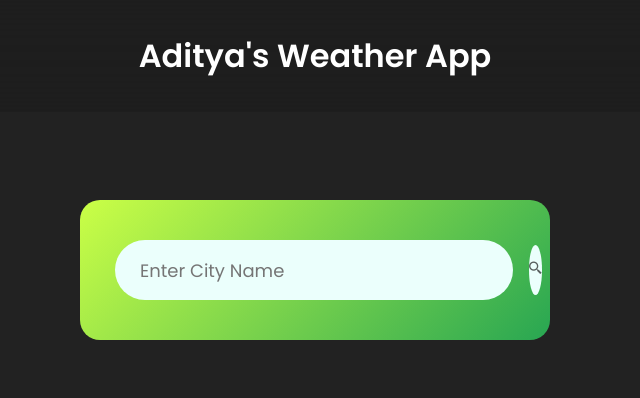
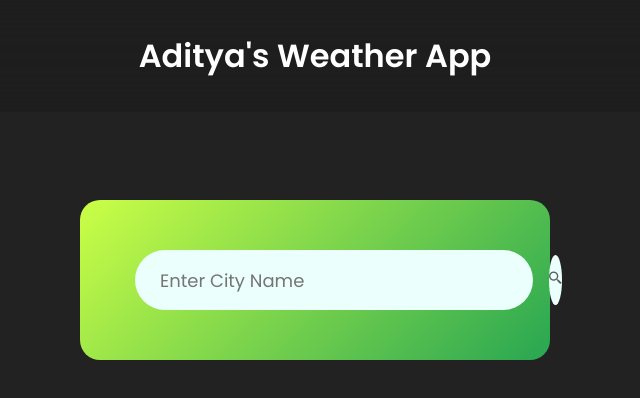
Before and after one commit to Adi1816/AdiWeatherApp, a plain HTML site: page index.html in a window 1280 px wide. Shown: the whole page, without its empty margins (325-965 px from the left). Drawn offline with nearby package versions, Linux system fonts and the light colour scheme.

Commit message:
Add files via upload

```diff
--- a/style.css
+++ b/style.css
@@ -45,7 +45,8 @@
     text-align: center;
  }
  .search{
-    width: 90%;
+    padding: 10px 20px;
+    width: 100%;
     display: flex;
     align-items: center;
     justify-content: space-between;
```
